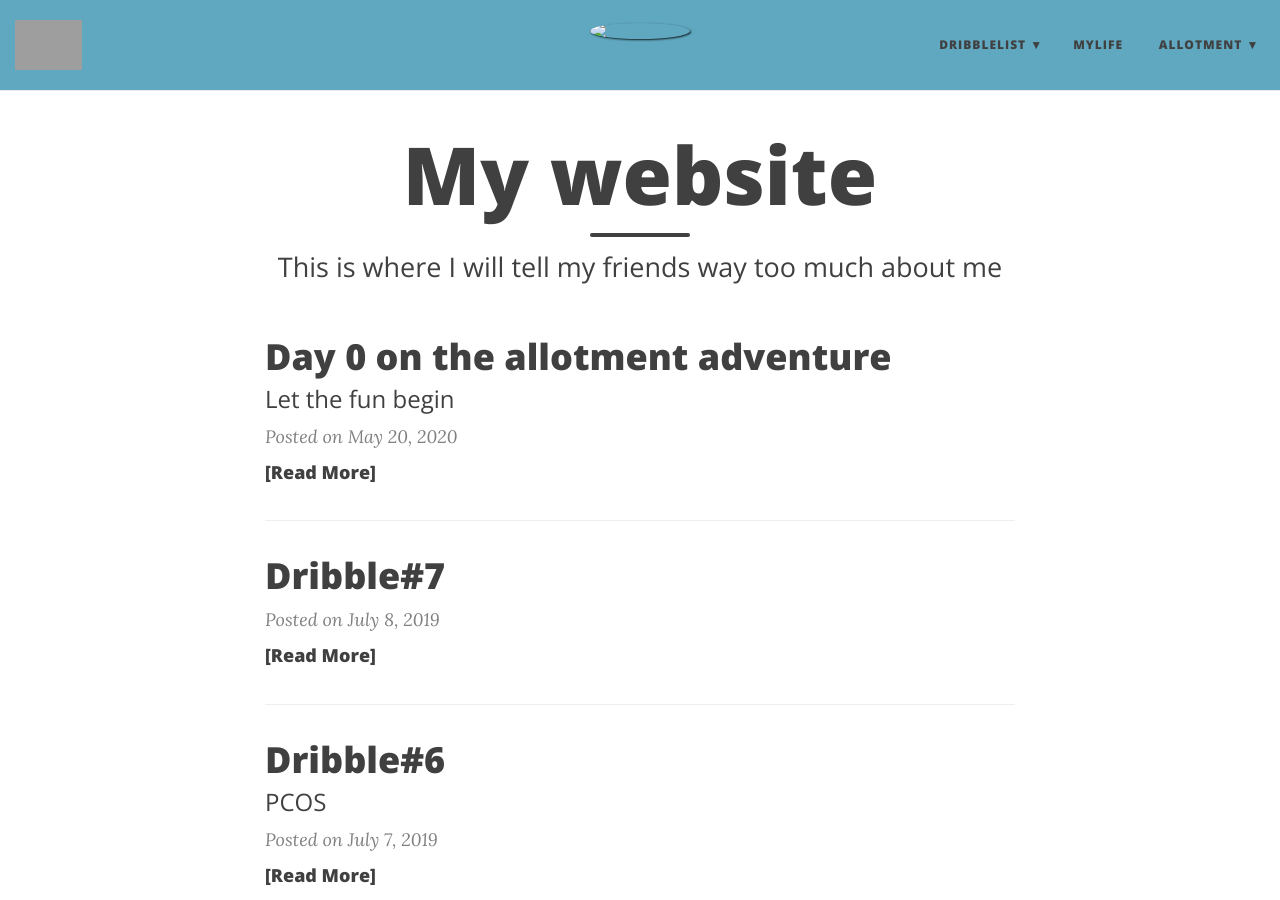
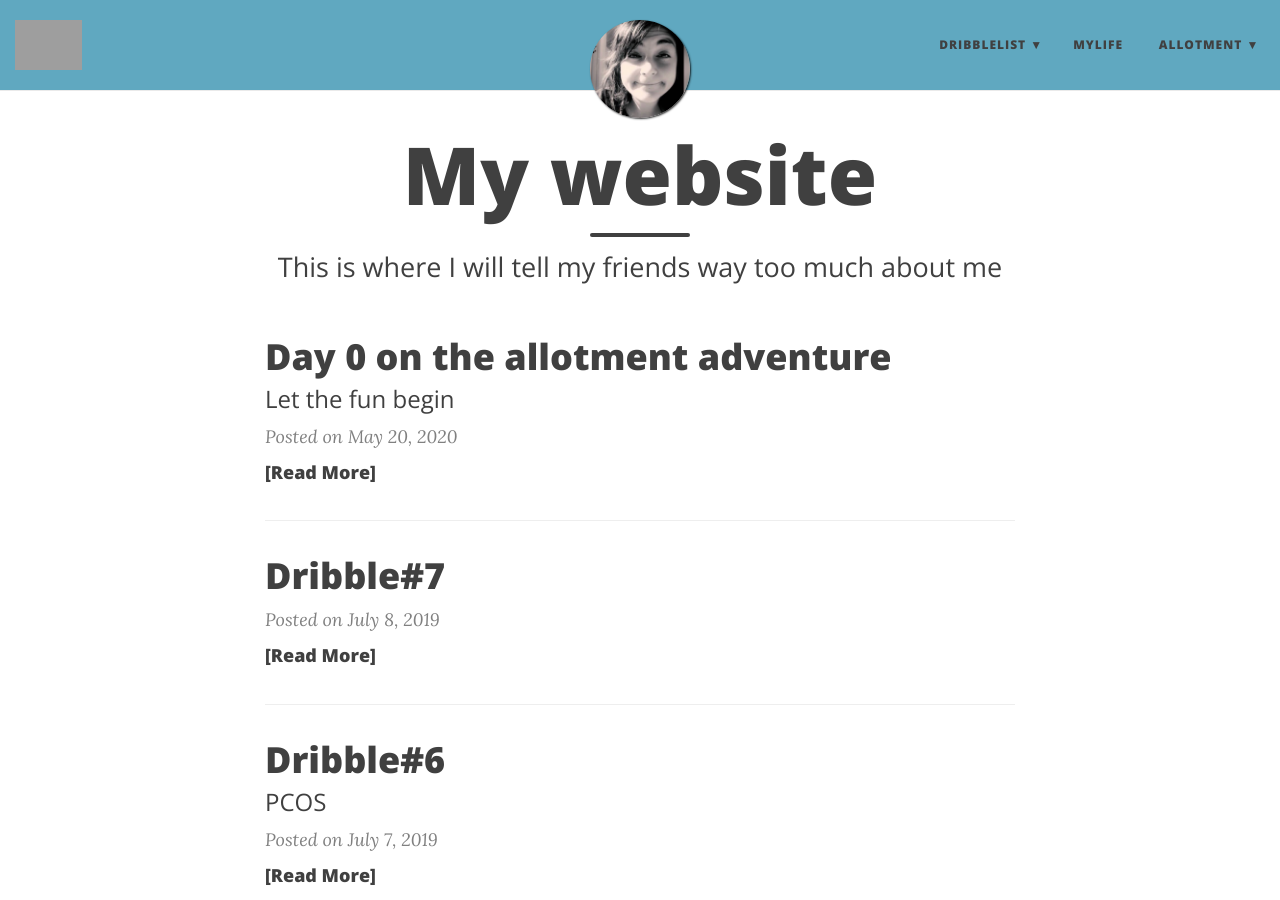
Before and after one commit to ellis-ward/ellis-ward.github.io, a Jekyll site: the page built from index.html, in a window 1280 px wide and 900 px high. Built offline with Jekyll 4.4.1, drawn with Linux system fonts in a browser that asks for light colours; nearby versions of some CDN libraries; the list of posts is cut into pages by our own code; grey boxes are pictures that could not be loaded.

Commit message:
Update _config.yml
erm..

```diff
--- a/_config.yml
+++ b/_config.yml
@@ -47,7 +47,7 @@ navbar-links:
 
 # Image to show in the navigation bar - image must be a square (width = height)
 # Remove this parameter if you don't want an image in the navbar
-avatar: "{{ site.baseurl }}/img/profileicon.jpeg"
+avatar: "https://ellisward.com/img/profileicon.jpeg"
 
 # If you want to have an image logo in the top-left corner instead of the title text,
 # then specify the following parameter
```
